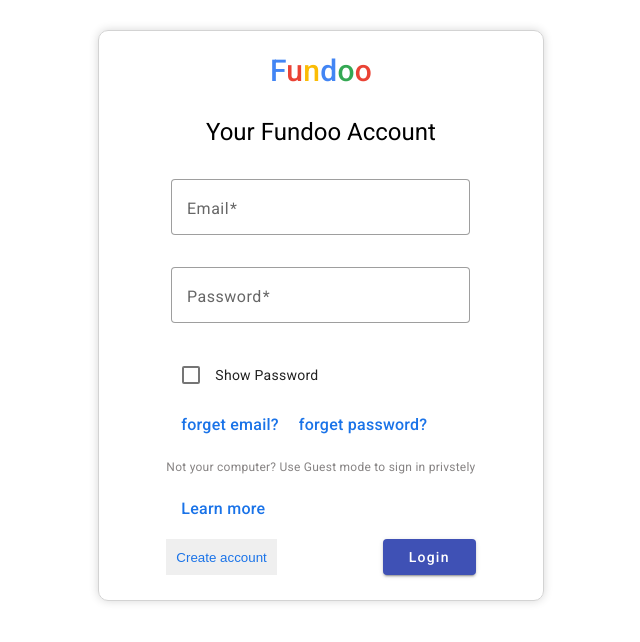
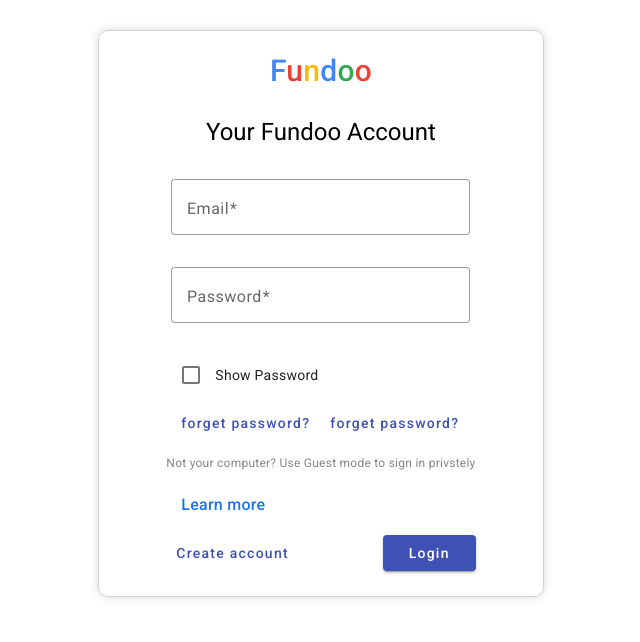
Before and after one commit to ShivaniPatid/FundooNotes_Angular, an Angular app in the folder FundooNotes/: page /login in a window 1280 px wide. Shown: the top 642 px of the page, without its empty margins (312-952 px from the left). Built offline with nearby package versions, Linux system fonts and the light colour scheme.

Commit message:
link the login page to dashboard

```diff
--- a/FundooNotes/src/app/components/login/login.component.html
+++ b/FundooNotes/src/app/components/login/login.component.html
@@ -36,16 +36,16 @@
                         </section>
                     </div>
                     <div class="form-group form-field">
-                        <a class="btn-instead">forget email?</a>
-                        <a class="btn-instead">forget password?</a>
+                        <button mat-button class="btn-instead" routerLink="/forget" color="primary">forget password?</button>
+                        <button mat-button class="btn-instead" color="primary">forget password?</button>
                     </div>
                     <p><mat-hint>Not your computer? Use Guest mode to sign in privstely</mat-hint></p>
                     <div class="form-group form-field">
                         <a class="btn-instead">Learn more</a>
                     </div>
                     <div class="form-group buttons">
-                        <button class="btn-instead" routerLink="/register">Create account</button>
-                        <button mat-raised-button class="btn-signup" color="primary">Login</button>
+                        <button mat-button class="btn-instead" routerLink="/register" color="primary">Create account</button>
+                        <button mat-raised-button class="btn-signup" routerLink="/dashbord/notes" color="primary">Login</button>
                     </div>
                 </form>
             </div>
```
